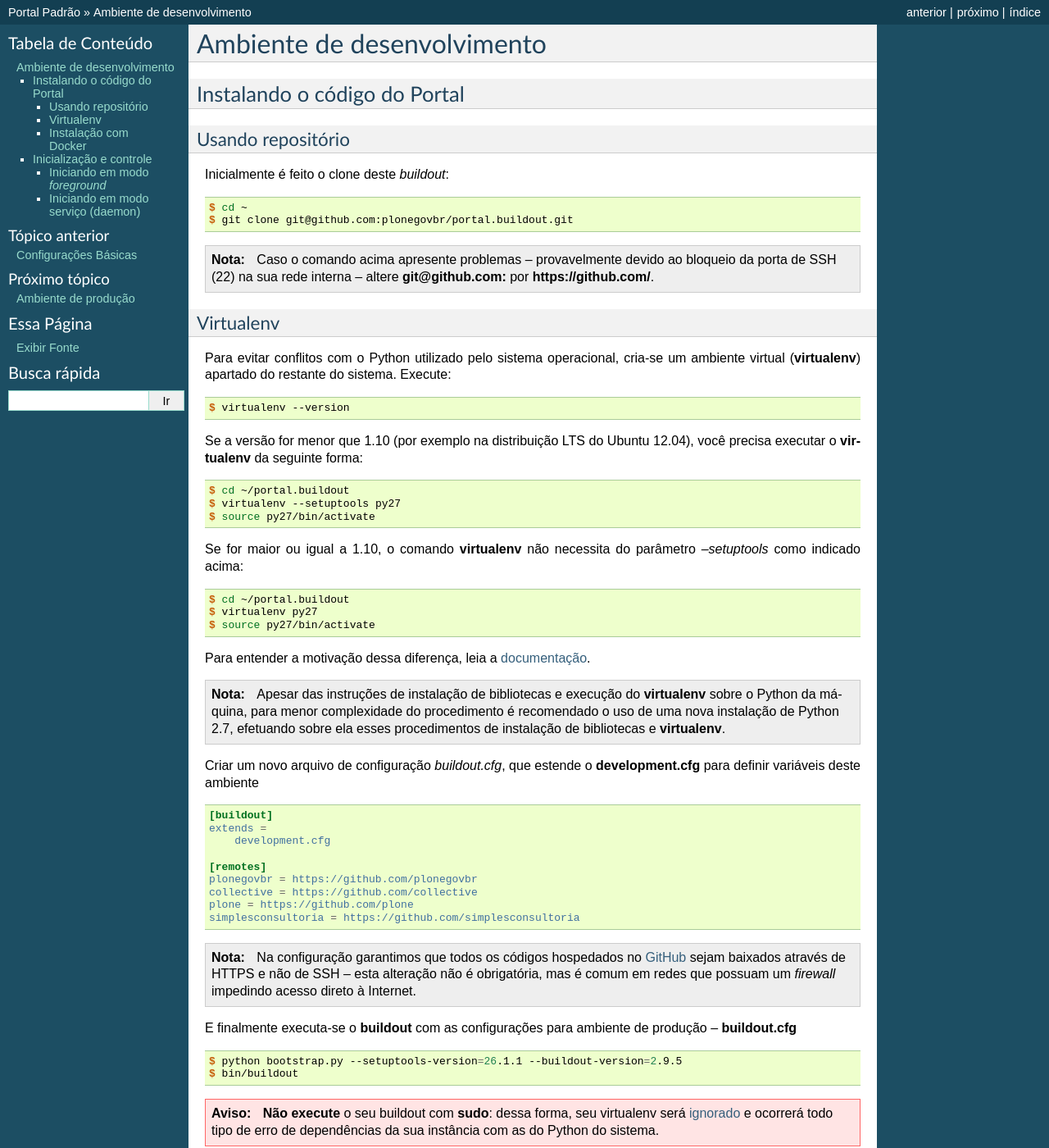
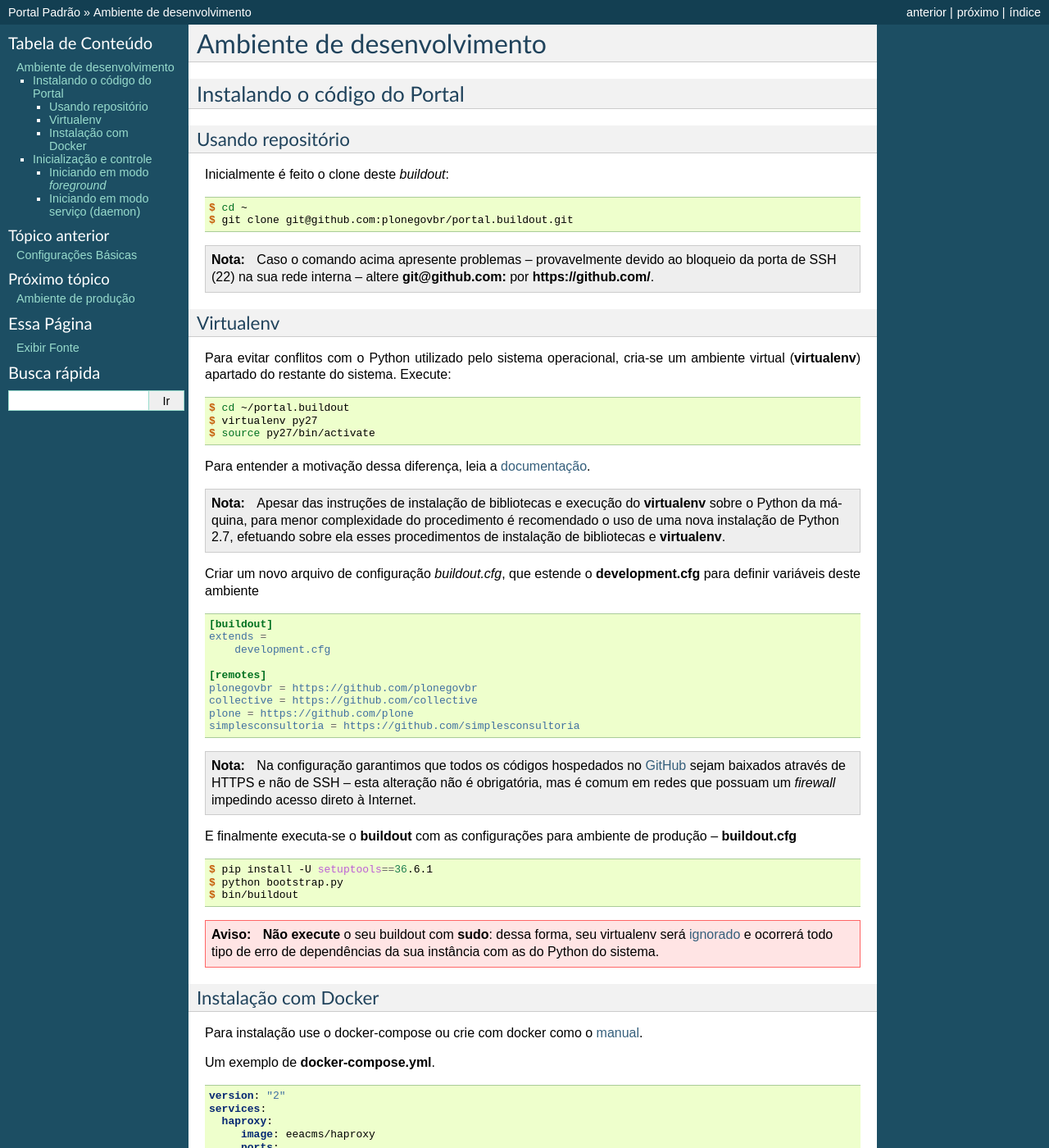
Before and after one commit to plonegovbr/portal.buildout, a Sphinx documentation site: the page built from docs/desenvolvimento.rst, in a window 1280 px wide and 1400 px high. Shown: the whole window at 82% size. Built offline with Sphinx 7.4.7, drawn with Linux system fonts in a browser that asks for light colours.

Commit message:
Update documentation
- remove references to unsupported OS version
- update bootstraping information

[skip ci]

```diff
--- a/docs/desenvolvimento.rst
+++ b/docs/desenvolvimento.rst
@@ -25,22 +25,6 @@ Virtualenv
 Para evitar conflitos com o Python utilizado pelo sistema operacional,
 cria-se um ambiente virtual (:command:`virtualenv`) apartado do restante do sistema.
 Execute:
-
-.. code-block:: console
-
-    $ virtualenv --version
-
-Se a versão for menor que 1.10 (por exemplo na distribuição LTS do Ubuntu 12.04),
-você precisa executar o :command:`virtualenv` da seguinte forma:
-
-.. code-block:: console
-
-    $ cd ~/portal.buildout
-    $ virtualenv --setuptools py27
-    $ source py27/bin/activate
-
-Se for maior ou igual a 1.10,
-o comando :command:`virtualenv` não necessita do parâmetro *--setuptools* como indicado acima:
 
 .. code-block:: console
 
@@ -79,7 +63,8 @@ E finalmente executa-se o :command:`buildout` com as configurações para ambien
 
 .. code-block:: console
 
-    $ python bootstrap.py --setuptools-version=26.1.1 --buildout-version=2.9.5
+    $ pip install -U setuptools==36.6.1
+    $ python bootstrap.py
     $ bin/buildout
 
 .. warning::
```
Also changed, not shown: docs/producao.rst (+2 -17 lines).
